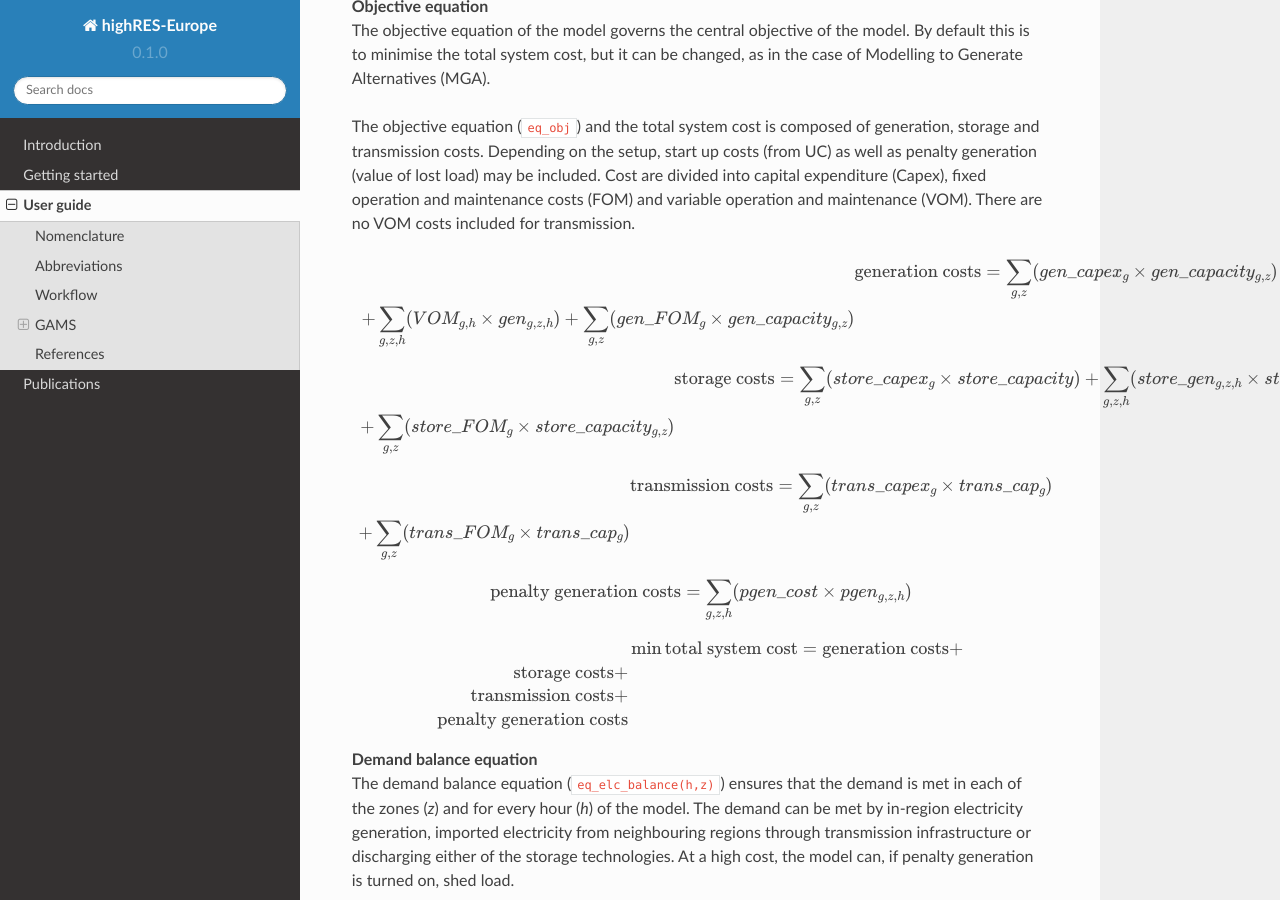
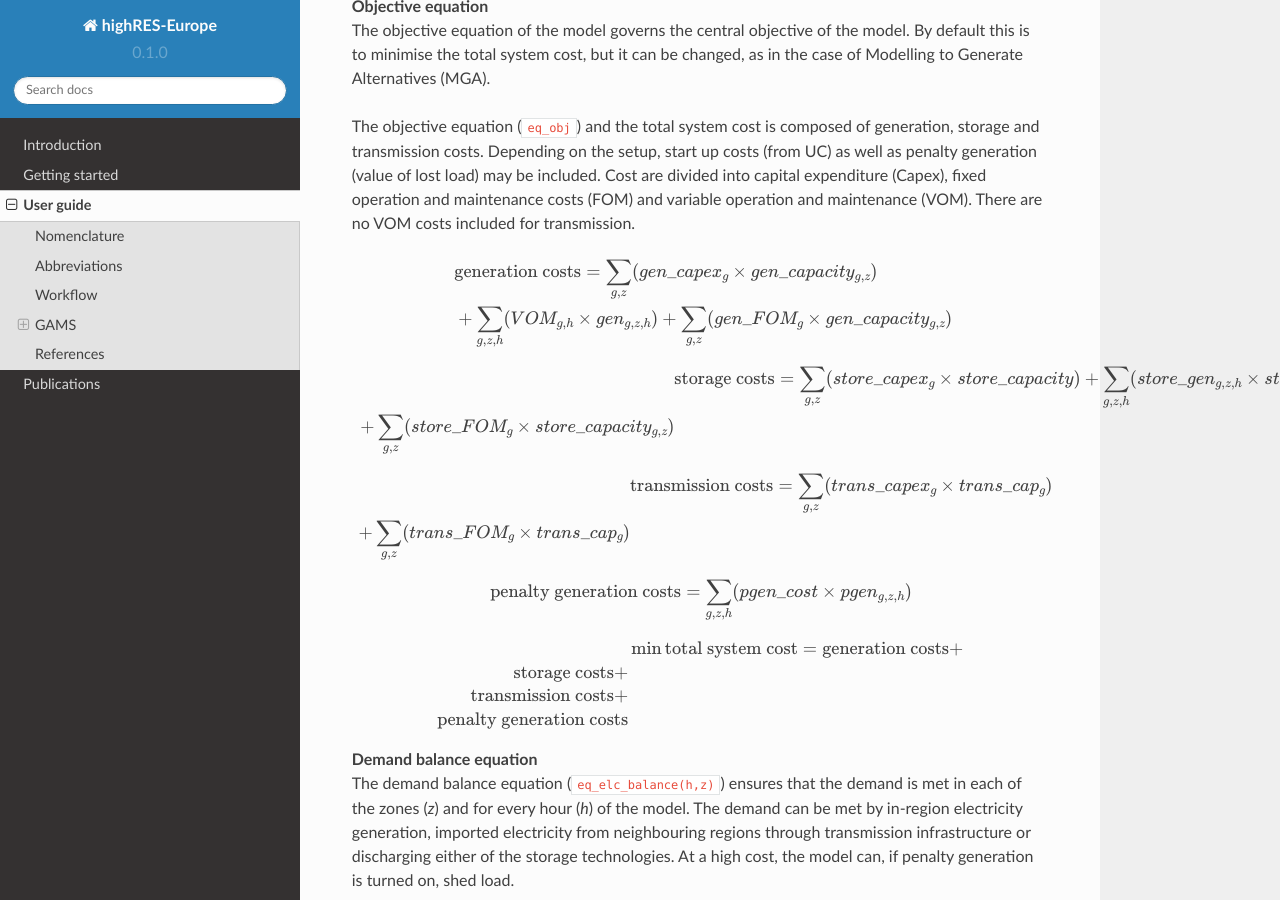
Before and after one commit to highRES-model/highRES-Europe-WF, a Sphinx documentation site: the page built from docs/source/user_guide.rst, in a window 1280 px wide and 900 px high, scrolled down 942 px. Built offline with Sphinx 7.4.7 and the Read the Docs theme 2.0.0, drawn with Linux system fonts in a browser that asks for light colours.

Commit message:
doc eqn fmt

```diff
--- a/docs/source/user_guide.rst
+++ b/docs/source/user_guide.rst
@@ -38,7 +38,7 @@
 
 .. math::
    \begin{align*}
-      & \text{generation costs} = \sum_{g,z}(gen\_capex_{g} \times gen\_capacity_{g,z}) \\ + \sum_{g,z,h}(VOM_{g,h} \times gen_{g,z,h}) + \sum_{g,z}(gen\_FOM_{g} \times gen\_capacity_{g,z})
+      & \text{generation costs} = \sum_{g,z}(gen\_capex_{g} \times gen\_capacity_{g,z}) \\ & + \sum_{g,z,h}(VOM_{g,h} \times gen_{g,z,h}) + \sum_{g,z}(gen\_FOM_{g} \times gen\_capacity_{g,z})
    \end{align*}
 
 .. math::
```
